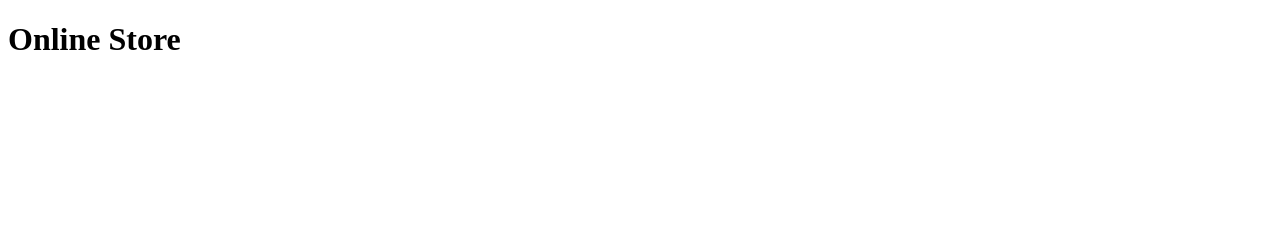
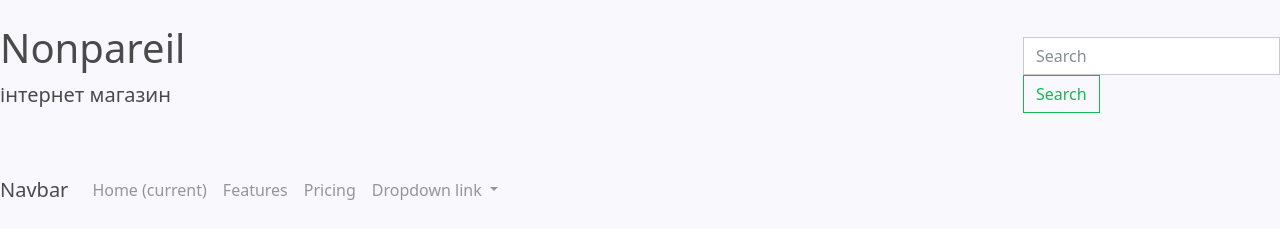
Before and after one commit to AndriiFedoriv/bootstrap, a plain HTML site: page index.html in a window 1280 px wide. Drawn offline with nearby package versions, Linux system fonts and the light colour scheme.

Commit message:
install theme

```diff
--- a/index.html
+++ b/index.html
@@ -4,11 +4,47 @@
     <meta charset="UTF-8" />
     <meta name="viewport" content="width=device-width, initial-scale=1.0" />
     <meta http-equiv="X-UA-Compatible" content="ie=edge" />
-    <title>Online Store</title>
+    <title>інтернет магазин</title>
+    <link rel="stylesheet" href="node_modules/bootswatch/dist/pulse/bootstrap.min.css" />
   </head>
   <body>
   <header>
-  <h1>Online Store</h1>
+  <nav class="navbar navbar-light bg-light">
+  <a class="navbar-brand" href="./"><h1>Nonpareil</h1><p>інтернет магазин</p></a>
+  <form class="form-inline">
+    <input class="form-control mr-sm-2" type="search" placeholder="Search" aria-label="Search">
+    <button class="btn btn-outline-success my-2 my-sm-0" type="submit">Search</button>
+  </form>
+</nav>
+<nav class="navbar navbar-expand-lg navbar-light bg-light">
+  <a class="navbar-brand" href="#">Navbar</a>
+  <button class="navbar-toggler" type="button" data-toggle="collapse" data-target="#navbarNavDropdown" aria-controls="navbarNavDropdown" aria-expanded="false" aria-label="Toggle navigation">
+    <span class="navbar-toggler-icon"></span>
+  </button>
+  <div class="collapse navbar-collapse" id="navbarNavDropdown">
+    <ul class="navbar-nav">
+      <li class="nav-item active">
+        <a class="nav-link" href="#">Home <span class="sr-only">(current)</span></a>
+      </li>
+      <li class="nav-item">
+        <a class="nav-link" href="#">Features</a>
+      </li>
+      <li class="nav-item">
+        <a class="nav-link" href="#">Pricing</a>
+      </li>
+      <li class="nav-item dropdown">
+        <a class="nav-link dropdown-toggle" href="#" id="navbarDropdownMenuLink" role="button" data-toggle="dropdown" aria-haspopup="true" aria-expanded="false">
+          Dropdown link
+        </a>
+        <div class="dropdown-menu" aria-labelledby="navbarDropdownMenuLink">
+          <a class="dropdown-item" href="#">Action</a>
+          <a class="dropdown-item" href="#">Another action</a>
+          <a class="dropdown-item" href="#">Something else here</a>
+        </div>
+      </li>
+    </ul>
+  </div>
+</nav>
   </header>
   </body>
 </html>
```
Also changed, not shown: .theia/settings.json (added), 1 other file.
